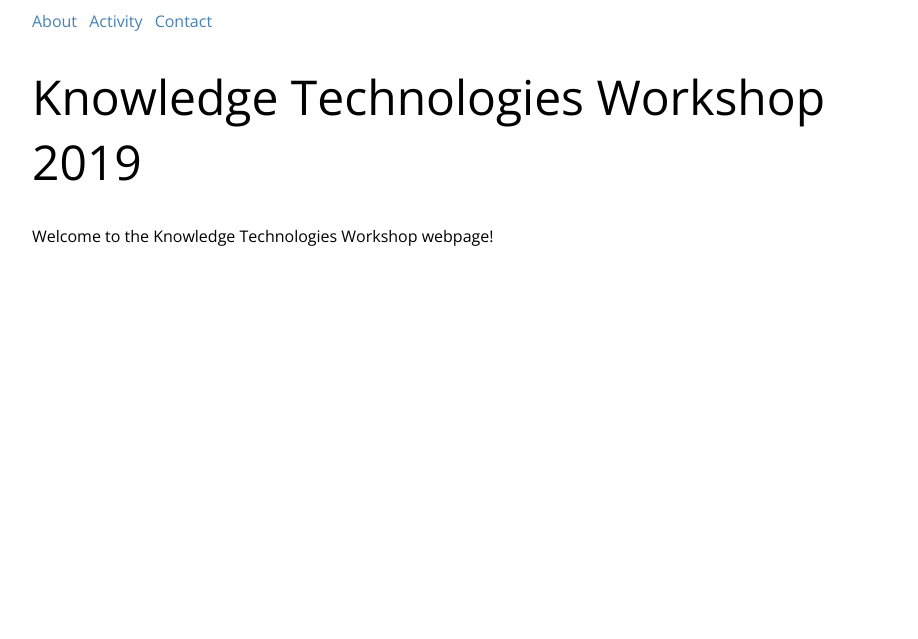
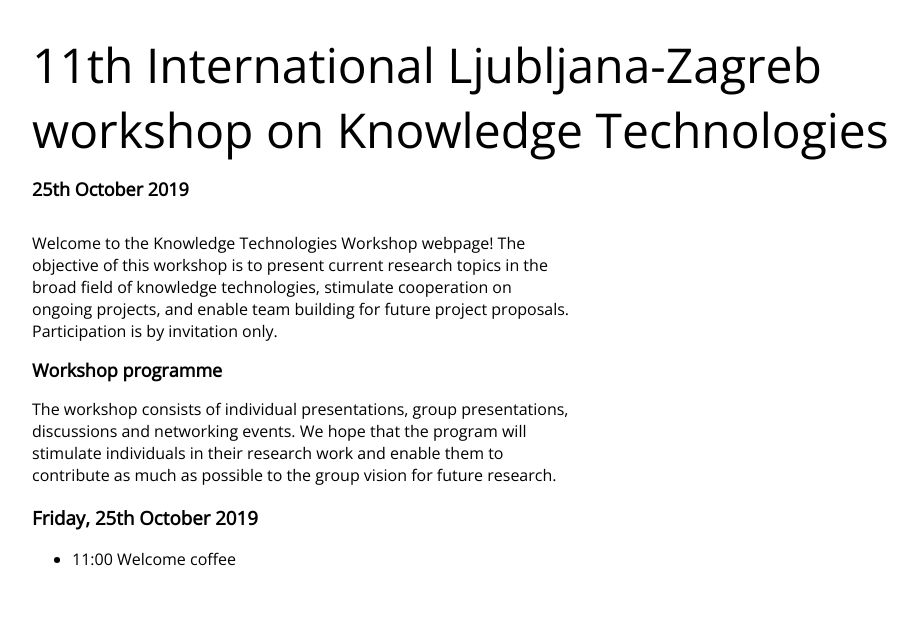
Before and after one commit to KT-Workshop/KT-Workshop.github.io, a plain HTML site: page index.html in a window 1280 px wide. Shown: the whole page, without its empty margins (68-986 px from the left). Drawn offline with nearby package versions, Linux system fonts and the light colour scheme.

Commit message:
Add some preliminary content

```diff
--- a/index.html
+++ b/index.html
@@ -11,15 +11,28 @@
 
 <body>
 
+  <!--
   <div class="topbar">
   <a href="./index.html">About</a>
   <a href="./static/html/activity.html">Activity</a>
   <a href="./static/html/contact.html">Contact</a>
   </div>
+  -->
 
-  <h1>Knowledge Technologies Workshop 2019</h1>
+  <h1>11th International Ljubljana-Zagreb workshop on Knowledge Technologies</h1>
+  <h2>25th October 2019</h2>
+
   <div class="left">
-  <p>Welcome to the Knowledge Technologies Workshop webpage!</p>
+
+  <p>Welcome to the Knowledge Technologies Workshop webpage! The objective of this workshop is to present current research topics in the broad field of knowledge technologies, stimulate cooperation on ongoing projects, and enable team building for future project proposals. Participation is by invitation only.</p>
+
+  <h2>Workshop programme</h2>
+  <p>The workshop consists of individual presentations, group presentations, discussions and networking events. We hope that the program will stimulate individuals in their research work and enable them to contribute as much as possible to the group vision for future research.</p>
+
+  <h3>Friday, 25th October 2019</h3>
+<ul>
+  <li> 11:00 Welcome coffee
+</ul>
   </div>
 
   <div class="bottom-div"></div>
```
